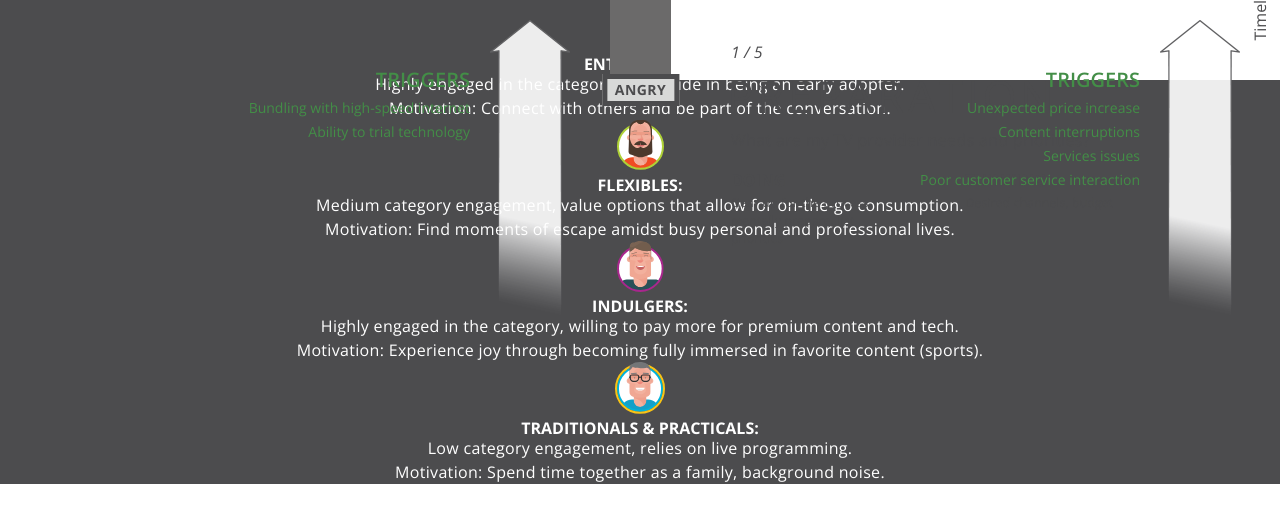
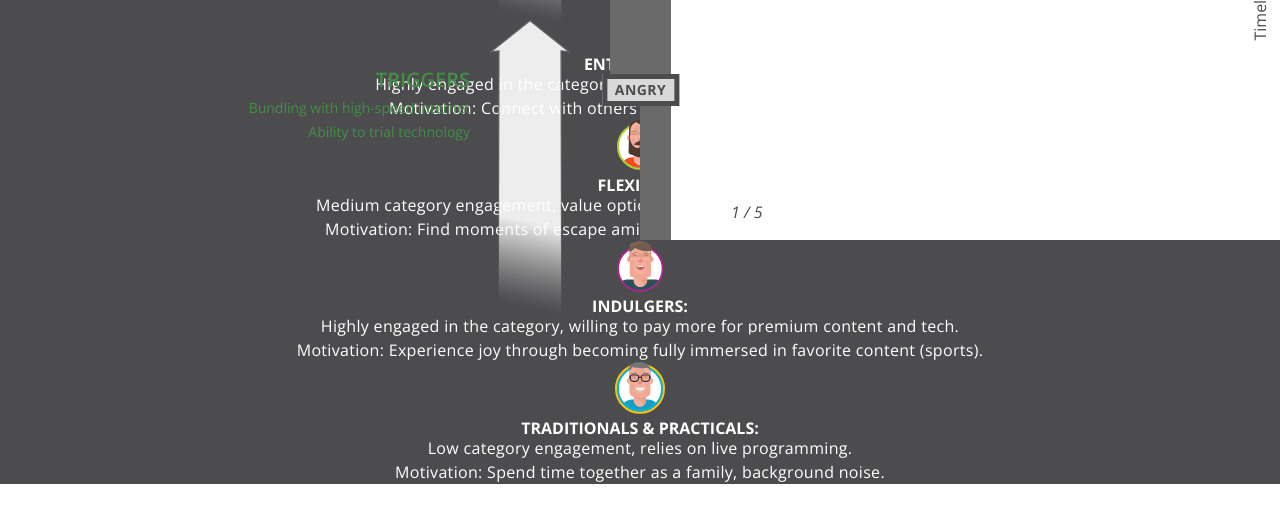
Before and after one commit to EggStrategy/dish-path-purchase, a PHP site: template views/stage-1.php in a window 1280 px wide. Shown: the top 523 px of the page. Run offline with PHP 8.4, Linux system fonts and the light colour scheme; the template is opened without the code that fills it, so the values that code supplies are empty.

Commit message:
Stage 1 Sass/updates / Fullpage js css3

```diff
--- a/assets/css/application.css
+++ b/assets/css/application.css
@@ -166,30 +166,30 @@ em {
 .icon-enthusiasts {
   width: 47px;
   height: 50px;
-  background: url('/assets/images/icon-enthusiasts.svg?1408418835') no-repeat;
+  background: url('/assets/images/icon-enthusiasts.svg?1408637448') no-repeat;
 }
 
 .icon-flexibles {
   width: 47px;
   height: 51px;
-  background: url('/assets/images/icon-flexibles.svg?1408417142') no-repeat;
+  background: url('/assets/images/icon-flexibles.svg?1408637448') no-repeat;
 }
 
 .icon-indulgers {
   width: 47px;
   height: 51px;
-  background: url('/assets/images/icon-indulgers.svg?1408417363') no-repeat;
+  background: url('/assets/images/icon-indulgers.svg?1408637448') no-repeat;
 }
 
 .icon-traditionals {
   width: 51px;
   height: 52px;
-  background: url('/assets/images/icon-traditionals.svg?1408417344') no-repeat;
+  background: url('/assets/images/icon-traditionals.svg?1408637448') no-repeat;
 }
 
 [class*="arrow-"] {
   display: inline-block;
-  background: url('/assets/images/arrows.svg?1408420252') no-repeat 0 0;
+  background: url('/assets/images/arrows.svg?1408637448') no-repeat 0 0;
 }
 
 [class*="arrow-thinking-"] {
@@ -601,7 +601,7 @@ html, body {
   position: absolute;
   top: -50px;
   right: -100px;
-  background: url('/assets/images/arrow-triggers.png?1408471192') no-repeat;
+  background: url('/assets/images/arrow-triggers.png?1408637448') no-repeat;
   width: 80px;
   height: 297px;
 }
@@ -791,16 +791,13 @@ html, body {
 }
 
 .stage-footer {
-  /*   opacity: 0; */
   position: fixed;
   left: 0;
   bottom: 0;
+  z-index: 20;
   width: 100%;
   background: #4c4c4e;
   border-top: 1px solid #282828;
-}
-.stage-footer.active {
-  opacity: 1;
 }
 .stage-footer a {
   font-size: 15px;
@@ -1121,3 +1118,17 @@ html, body {
   color: #fff;
   text-align: center;
 }
+
+.stage-1 .stage-right {
+  padding-top: 200px;
+}
+
+.stage-1 .barriers {
+  top: auto;
+  bottom: 400px;
+}
+
+.stage-1 .violations {
+  top: auto;
+  bottom: 180px;
+}
--- a/assets/sass/application.scss
+++ b/assets/sass/application.scss
@@ -26,3 +26,4 @@
 @import "sections/header";
 @import "sections/footer";
 @import "sections/bottom";
+@import "sections/stage-1";
--- /dev/null
+++ b/assets/sass/sections/_stage-1.scss
@@ -0,0 +1,14 @@
+
+.stage-1 .stage-right {
+  padding-top: 200px;
+}
+
+.stage-1 .barriers {
+  top: auto;
+  bottom: 400px;
+}
+
+.stage-1 .violations {
+  top: auto;
+  bottom: 180px;
+}
--- a/assets/sass/stage/_footer.scss
+++ b/assets/sass/stage/_footer.scss
@@ -1,16 +1,12 @@
 
 .stage-footer {
-/*   opacity: 0; */
   position: fixed;
   left: 0;
   bottom: 0;
+  z-index: 20;
   width: 100%;
   background: $dk-grey;
   border-top: 1px solid $black;
-
-  &.active {
-    opacity: 1;
-  }
 
   a {
     @include font-size(15px);
--- a/views/bottom.php
+++ b/views/bottom.php
@@ -29,37 +29,4 @@
     <p>Motivation: Spend time together as a family, background noise.</p>
   </div>
 
-  <div class="triggers fadeInUp animated">
-    <h2>Triggers</h2>
-    <ul>
-      <li>Unexpected price increase</li>
-      <li>Content interruptions</li>
-      <li>Services issues</li>
-      <li>Poor customer service interaction</li>
-    </ul>
-    <div class="arrow-triggers"></div>
-  </div>
-
-
 </section>
-
-<!--
-  <div class="stage-paths">
-
-    <div class="stage-mood">
-      <div class="icon-"></div>
-      <div class="mood">Frustrated</div>
-    </div>
-
-    <div class="path-1" data-segment="indulgers"></div>
-    <div class="path-2" data-segment="enthusiasts"></div>
-    <div class="path-3" data-segment="flexibles"></div>
-    <div class="path-4" data-segment="traditionals"></div>
-
-  </div>
-
-  <div class="timeline">
-    <div class="time-length">Timeline: <span class="label">ongoing</span></div>
-    <div class="time-span"></div>
-  </div>
--->
--- a/views/footer.php
+++ b/views/footer.php
@@ -1,5 +1,3 @@
-</div>
-
 <script src="//ajax.googleapis.com/ajax/libs/jquery/1.11.0/jquery.min.js"></script>
 <script src="/assets/js/jquery.easings.min.js"></script>
 <script src="/assets/js/jquery.fullPage.min.js"></script>
--- a/views/stage-1.php
+++ b/views/stage-1.php
@@ -3,7 +3,7 @@
 
   <div class="stage-left">
 
-    <div class="triggers fadeInUp animated">
+    <div class="triggers">
       <h2>Triggers</h2>
       <ul>
         <li>Bundling with high-speed internet</li>
@@ -15,11 +15,21 @@
     <div class="barriers">
       <h2>Barriers</h2>
       <ul>
-        <li>Current provider</li>
-        <li>unwilling to compromise</li>
+        <li>Current provider unwilling to compromise</li>
         <li>Retention Opportunity</li>
         <li>Upcoming contract expiration</li>
       </ul>
+    </div>
+
+    <div class="triggers violations">
+      <h2>Motivational Violations</h2>
+      <ul>
+        <li>Unexpected price increase</li>
+        <li>Content interruptions</li>
+        <li>Services issues</li>
+        <li>Poor customer service interaction</li>
+      </ul>
+      <div class="arrow-triggers"></div>
     </div>
 
   </div>
--- a/views/stage-footer.php
+++ b/views/stage-footer.php
@@ -1,3 +1,5 @@
+</div>
+
 <footer class="stage-footer">
   <a href="" class="recomend-link">Recommendations</a>
 
```
Also changed, not shown: assets/js/scripts.js (+1 -7 lines).
